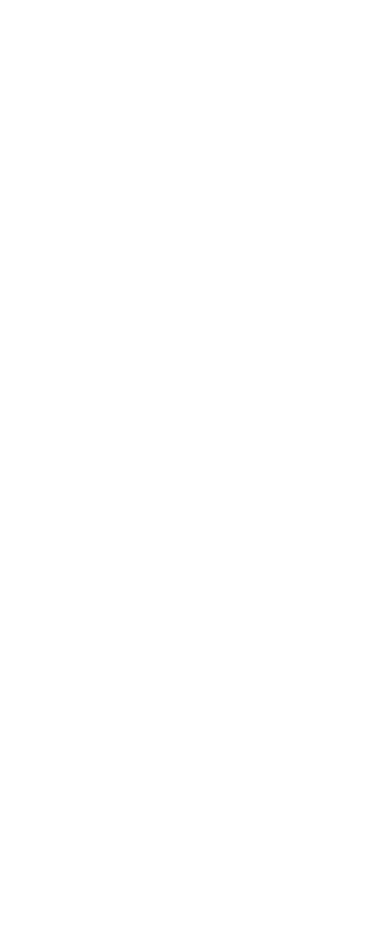
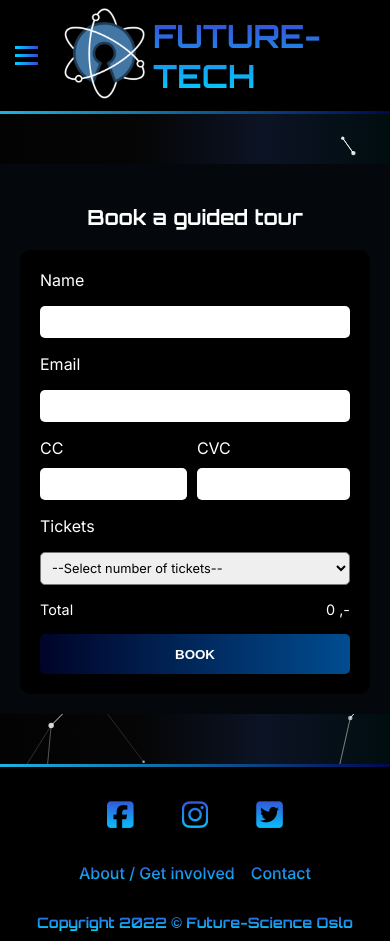
Before and after one commit to Jean-Christoffer/Museum, a plain HTML site: page book.html in a window 390 px wide. Before the commit the page ends 844 px from the top, so only its background shows below. Drawn offline with nearby package versions, Linux system fonts and the light colour scheme.

Commit message:
added booking with js

```diff
--- a/book.html
+++ b/book.html
@@ -0,0 +1,108 @@
+<!DOCTYPE html>
+<html lang="en">
+<head>
+    <meta charset="UTF-8">
+    <meta http-equiv="X-UA-Compatible" content="IE=edge">
+    <meta name="viewport" content="width=device-width, initial-scale=1.0">
+    <meta name="description" content="Norways most futuristic museum visit now!">
+    <title>FUTURE-TECH || Science museum</title>
+    <link rel="stylesheet" href="/css/styles.css">
+    <link rel="preconnect" href="https://fonts.googleapis.com">
+    <link rel="preconnect" href="https://fonts.gstatic.com" crossorigin>
+    <link href="https://fonts.googleapis.com/css2?family=Inter:wght@400;500;600;700&display=swap" rel="stylesheet">
+    <link rel="preconnect" href="https://fonts.googleapis.com">
+    <link rel="preconnect" href="https://fonts.gstatic.com" crossorigin>
+    <link href="https://fonts.googleapis.com/css2?family=Orbitron:wght@400;500;700&display=swap" rel="stylesheet">
+    <script src="https://kit.fontawesome.com/7cc6ea881f.js" crossorigin="anonymous"></script>
+</head>
+<body class="flex">
+    <header class="flex">
+        <div class="hamburger" aria-controls="nav" aria-expanded="false" role="navigation-button">
+            <span class="line top"></span>
+            <span class="line middle"></span>
+            <span class="line bottom"></span>
+        </div>
+        <div class="logo-wrapper flex">
+            <picture class="logo-container">
+                <a href="index.html"><img src="images/logo/output-onlinepngtools.png" alt="museum-logo" class="logo"></a>
+            </picture>
+            <h1 class="title-site">FUTURE-TECH</h1>
+        </div>
+
+        <nav>
+            <ul class="nav flex">
+
+                <li><a href="index.html" class="active">Home</a></li>
+                <li><a href="Exhibitions.html">Exhibitions</a></li>
+                <li><a href="events.html">Events</a></li>
+                <li><a href="visit.html">Visit</a></li>
+
+            </ul>
+        </nav>
+</header>
+    <main>
+        <section class="contact booking">
+            <h1>Book a guided tour</h1>
+                    <form class="contact-form booking-form">
+                            <label for="name">Name</label>
+                            <input type="text" name="name" required>
+                            <label for="email">Email</label>
+                            <input type="email" required>
+                            <div class="credit-card flex">
+                                <div class="cc">
+                                    <label for="CC">CC</label>
+                                    <input type="number" required>
+                                </div>
+                                <div class="cvc">
+                                    <label for="CVC">CVC</label>
+                                    <input type="number" required>
+                                </div>
+                            </div>
+                            <label for="people">Tickets</label>
+                            <select name="people" id="people" required>
+                                <option value="" class="option-select">--Select number of tickets--</option>
+                                <option value="6" class="option-select">6</option>
+                                <option value="7" class="option-select">7</option>
+                                <option value="8" class="option-select">8</option>
+                                <option value="9" class="option-select">9</option>
+                                <option value="10" class="option-select">10</option>
+                                <option value="11" class="option-select">11</option>
+                                <option value="12" class="option-select">12</option>
+                                <option value="13" class="option-select">13</option>
+                                <option value="14" class="option-select">14</option>
+                                <option value="15" class="option-select">15</option>
+                                <option value="16" class="option-select">16</option>
+                                <option value="17" class="option-select">17</option>
+                                <option value="18" class="option-select">18</option>
+                                <option value="19" class="option-select">19</option>
+                                <option value="20" class="option-select">20</option>
+                            </select>
+                            <div class="price-total flex">
+                                <div class="total"><p>Total</p></div>
+                                <div class="total-amount"><p>0 ,-</p></div>
+                            </div>
+
+                            <button class="contact-send cta" id="booking-submit">Book</button>
+                    </form>
+        </section>
+
+    </main>
+    <footer class="flex">
+        <ul class="social-list flex">
+            <li><a class="socials"><i class="fa-brands fa-square-facebook"></i></a></li>
+            <li><a class="socials"><i class="fa-brands fa-instagram"></i></a></li>
+            <li><a class="socials"><i class="fa-brands fa-square-twitter"></i></a></li>
+        </ul>
+        <ul class="usefull-links flex">
+            <li><a href="about.html">About / Get involved</a></li>
+            <li><a href="contact.html">Contact</a></li>
+        </ul>
+        <h4 class="copyright">Copyright 2022 © Future-Science Oslo</h4>
+    </footer>
+    <div id="tsParticles"></div>
+    <script src="js/booking.js"></script>
+    <script src="https://cdn.jsdelivr.net/npm/tsparticles@2.5.3/tsparticles.bundle.js"></script>
+    <script src="/js/tsParticles.js"></script>
+    <script src="/js/script.js"></script>
+</body>
+</html>
--- a/css/styles.css
+++ b/css/styles.css
@@ -4,7 +4,7 @@ html{
     height: 100%;
     font-size: 16px;
     background: rgb(0,0,0);
-    background: linear-gradient(90deg, rgb(3, 3, 3) 0%, rgb(5, 5, 5) 35%, rgb(12, 19, 36) 68%, rgb(0, 13, 15) 100%);
+        background: linear-gradient(90deg, rgb(3, 3, 3) 0%, rgb(5, 5, 5) 35%, rgb(12, 19, 36) 68%, rgb(0, 13, 15) 100%);
     scroll-behavior: smooth;
 }
 #tsParticles {
@@ -100,6 +100,7 @@ body{
     -webkit-background-clip: text;
     -webkit-text-fill-color: transparent;
     font-size: 2rem;
+    font-family: var(--font-h-elements);
 }
 
 
@@ -373,17 +374,26 @@ header {
     .event-text{
         padding: 0 10px;
         line-height: 150%;
+        margin-bottom: 10px;
     }
 
     .event-cta-container{
         margin:  10px;
         text-align: center;
+    }
 
-    }
     .event-cta-container:active{
         transform: scale(0.99);
 
 }
+ .events-cta{
+
+    width: fit-content;
+    margin: 20px auto;
+ }
+    .event-cta{
+    padding: 10px 80px;
+ }
 
     .event-time{
         font-weight: 700;
@@ -395,6 +405,9 @@ header {
        text-align: left;
        margin-left: 100px;
     }
+    .event-cta{
+        padding: 10px 100px;
+     }
 }
 
 /*Exhibitions*/
@@ -647,7 +660,7 @@ textarea{
 
 }
 
-.about-article{
+.information-article{
     max-width: 600px;
     line-height: 150%;
 }
@@ -673,7 +686,7 @@ textarea{
     background: -webkit-linear-gradient(90deg, #00d2ff 0%, #3a47d5 100% );
     -webkit-background-clip: text;
     -webkit-text-fill-color: transparent;
-    font-size: 3rem;
+    font-size: 1.5rem;
     font-family: var(--font-h-elements);
 }
 .explore-text div{
@@ -694,6 +707,9 @@ textarea{
 }
 
 @media(min-width:40rem){
+    .explore-text p{
+        font-size: 3rem;
+    }
     .information-banner{
         grid-template-columns: 1fr 1fr
     }
@@ -740,7 +756,6 @@ textarea{
     text-align: center;
 }
 
-/*Booking*/
 
 .future{
     color: palevioletred;
@@ -764,8 +779,54 @@ iframe{
 
 
 
+/*Booking*/
+.booking-form{
+    width: min(100% , 400px);
+    padding: 20px;
+    background: black;
+    margin-bottom: 20px;
+    border-radius: 10px;
+    -webkit-border-radius: 10px;
+    -moz-border-radius: 10px;
+    -ms-border-radius: 10px;
+    -o-border-radius: 10px;
+}
+select, option{
+    padding: 7px;
+    font-family: var( --font-body);
+    font-size: 0.8rem;
+    border-radius: 5px;
+    color: black;
+    outline: none;
 
+}
+.option-select:hover{
+    color: red;
+}
+.credit-card{
+    gap:10px;
+}
+.credit-card input{
+    margin-top: 10px;
+}
+.booking{
+    padding: 20px;
 
+    margin: 50px auto;
+    background:#04080D;
+    color: white;
+}
+
+.booking-form{
+    display: flex;
+    flex-direction: column;
+    max-width: 1000px;
+    margin: 0 auto;
+
+}
+.price-total{
+    justify-content: space-between;
+}
 
 /*Footer*/
 
--- /dev/null
+++ b/js/booking.js
@@ -0,0 +1,9 @@
+const totalPrice = document.querySelector('.total-amount')
+const select = document.querySelector('#people')
+
+
+
+
+select.addEventListener('change',(updatePrice)=>{
+    totalPrice.innerText = updatePrice.target.value * 70  + ' ,-'
+})
```
Also changed, not shown: about.html (+5 -5 lines), events.html (+5 -21 lines), visit.html (+3 -2 lines).
